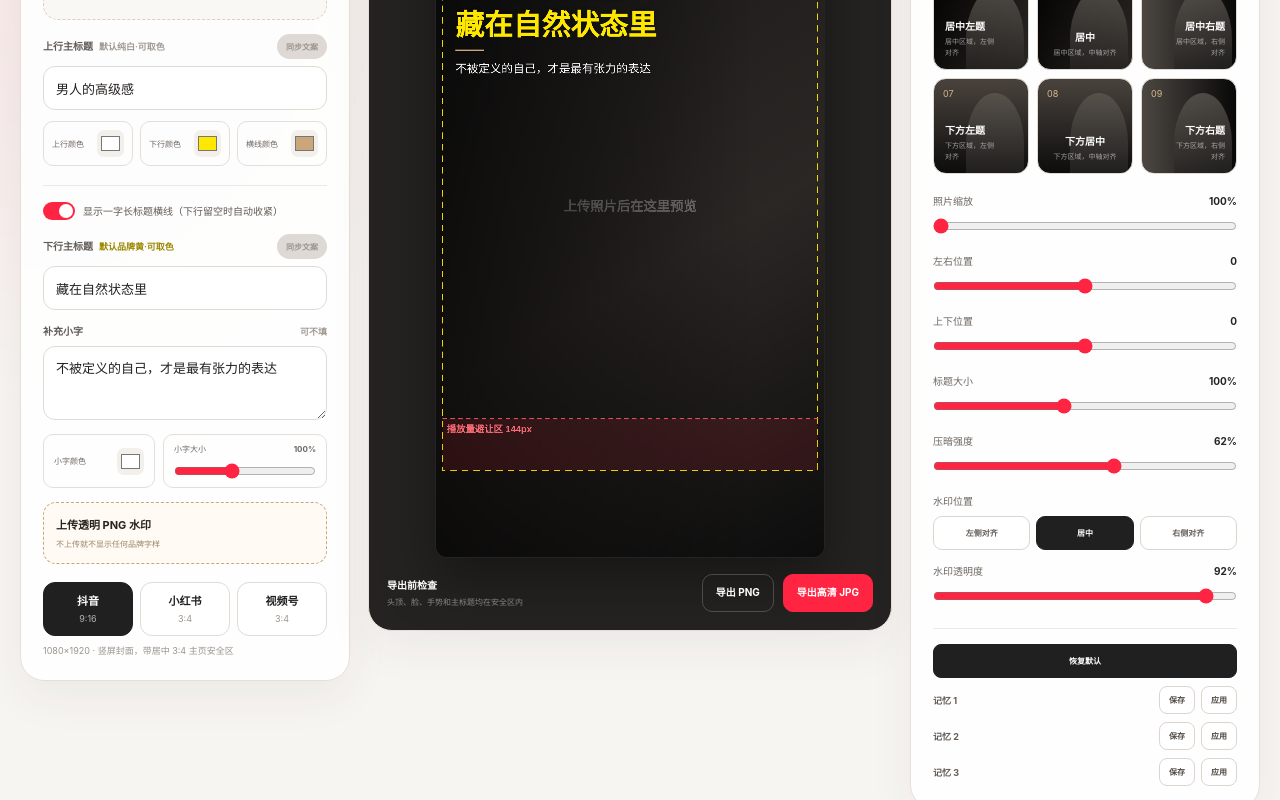
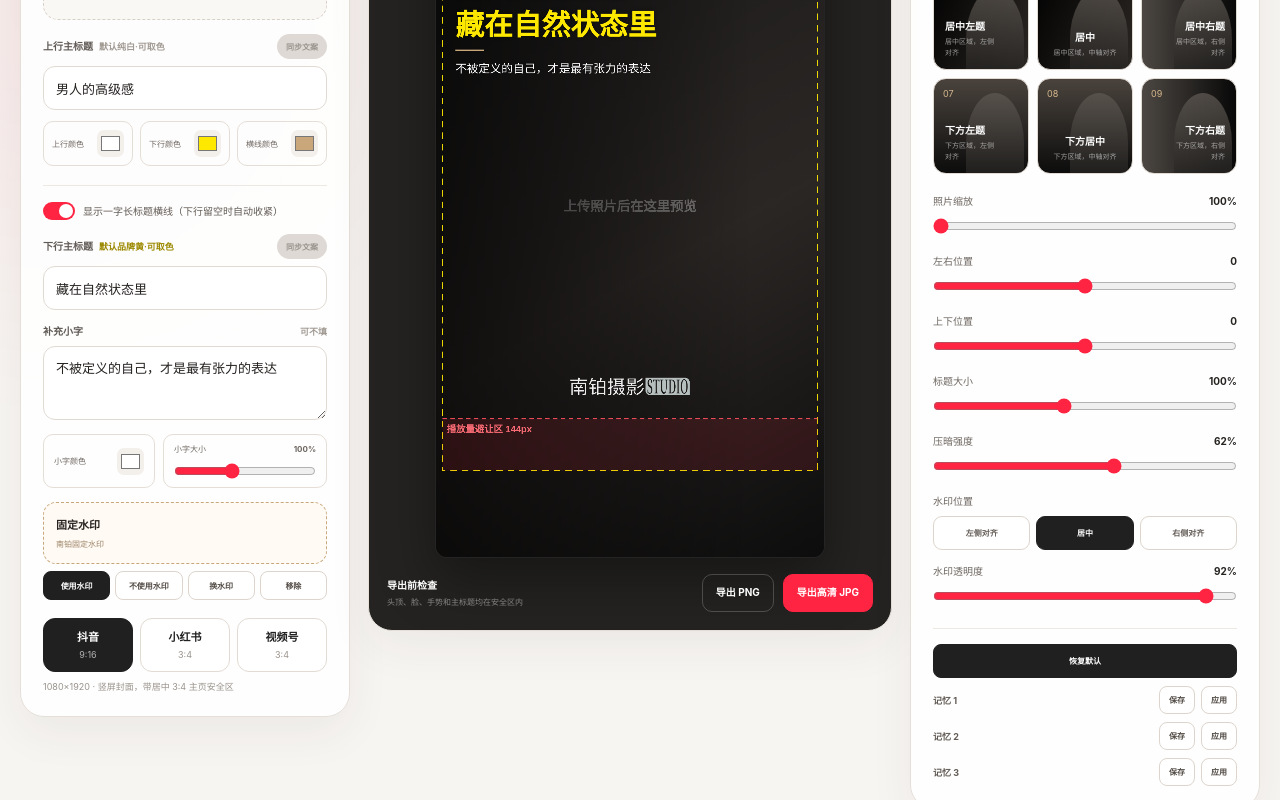
Before and after one commit to wdmm630202/nbo-cover-copy, a Next.js app: page /cover in a window 1280 px wide. Shown: the part 487-1287 px from the top of the page. Built offline with nearby package versions, Linux system fonts and the light colour scheme.

Commit message:
feat: add fixed Nanbo watermark controls

```diff
--- a/app/cover/CoverStudio.tsx
+++ b/app/cover/CoverStudio.tsx
@@ -49,6 +49,7 @@ type StudioSettings = {
   watermarkScale: number;
   watermarkAlign: "left" | "center" | "right";
   watermarkOpacity: number;
+  watermarkEnabled: boolean;
 };
 
 const STORAGE_KEY = "nbo-cover-studio-settings-v1";
@@ -75,6 +76,7 @@ const DEFAULT_SETTINGS: StudioSettings = {
   watermarkScale: 100,
   watermarkAlign: "center",
   watermarkOpacity: 92,
+  watermarkEnabled: true,
 };
 
 function normalizeTemplateId(value: unknown): CoverTemplate["id"] {
@@ -484,11 +486,13 @@ export default function CoverStudio() {
   const canvasRef = useRef<HTMLCanvasElement>(null);
   const fileInputRef = useRef<HTMLInputElement>(null);
   const watermarkInputRef = useRef<HTMLInputElement>(null);
+  const defaultWatermarkRef = useRef<HTMLImageElement | null>(null);
   const [settings, setSettings] = useState<StudioSettings>(DEFAULT_SETTINGS);
   const [image, setImage] = useState<HTMLImageElement | null>(null);
   const [fileName, setFileName] = useState("");
   const [watermark, setWatermark] = useState<HTMLImageElement | null>(null);
   const [watermarkName, setWatermarkName] = useState("");
+  const [watermarkKind, setWatermarkKind] = useState<"default" | "custom">("default");
   const [dragging, setDragging] = useState(false);
   const [notice, setNotice] = useState("上传照片后即可制作");
   const [syncedCopy, setSyncedCopy] = useState<CoverCopySync | null>(null);
@@ -574,8 +578,19 @@ export default function CoverStudio() {
   }, []);
 
   useEffect(() => {
+    const defaultWatermark = new Image();
+    defaultWatermark.onload = () => {
+      defaultWatermarkRef.current = defaultWatermark;
+      setWatermark((current) => current ?? defaultWatermark);
+      setWatermarkName((current) => current || "南铂固定水印");
+    };
+    defaultWatermark.onerror = () => setNotice("固定水印暂时无法读取，请刷新页面");
+    defaultWatermark.src = "/nanbo-default-watermark.png";
+  }, []);
+
+  useEffect(() => {
     if (canvasRef.current) {
-      drawCover(canvasRef.current, image, watermark, settings, preset, true);
+      drawCover(canvasRef.current, image, settings.watermarkEnabled ? watermark : null, settings, preset, true);
     }
   }, [image, preset, settings, watermark]);
 
@@ -717,6 +732,8 @@ export default function CoverStudio() {
     nextWatermark.onload = () => {
       setWatermark(nextWatermark);
       setWatermarkName(file.name);
+      setWatermarkKind("custom");
+      updateSetting("watermarkEnabled", true);
       setNotice("透明水印已加入，导出时会保留");
       URL.revokeObjectURL(url);
     };
@@ -734,7 +751,7 @@ export default function CoverStudio() {
     }
 
     const exportCanvas = document.createElement("canvas");
-    drawCover(exportCanvas, image, watermark, settings, preset, false);
+    drawCover(exportCanvas, image, settings.watermarkEnabled ? watermark : null, settings, preset, false);
     exportCanvas.toBlob(
       (blob) => {
         if (!blob) {
@@ -886,23 +903,22 @@ export default function CoverStudio() {
                 event.target.value = "";
               }}
             />
-            <button type="button" onClick={() => watermarkInputRef.current?.click()}>
-              <b>{watermark ? "更换透明水印" : "上传透明 PNG 水印"}</b>
-              <span>{watermarkName || "不上传就不显示任何品牌字样"}</span>
+            <button type="button" onClick={() => updateSetting("watermarkEnabled", true)}>
+              <b>固定水印</b>
+              <span>{watermarkName || "南铂固定水印"}</span>
             </button>
-            {watermark && (
-              <button
-                type="button"
-                className="studio-watermark-remove"
-                onClick={() => {
-                  setWatermark(null);
-                  setWatermarkName("");
-                  setNotice("水印已移除");
-                }}
-              >
-                移除
-              </button>
-            )}
+            <div className="studio-watermark-actions">
+              <button type="button" className={settings.watermarkEnabled ? "is-active" : ""} onClick={() => updateSetting("watermarkEnabled", true)}>使用水印</button>
+              <button type="button" className={!settings.watermarkEnabled ? "is-active" : ""} onClick={() => updateSetting("watermarkEnabled", false)}>不使用水印</button>
+              <button type="button" onClick={() => watermarkInputRef.current?.click()}>换水印</button>
+              <button type="button" onClick={() => {
+                setWatermark(defaultWatermarkRef.current);
+                setWatermarkName("南铂固定水印");
+                setWatermarkKind("default");
+                updateSetting("watermarkEnabled", true);
+                setNotice(watermarkKind === "custom" ? "临时水印已移除，已恢复南铂固定水印" : "已使用南铂固定水印");
+              }}>移除</button>
+            </div>
           </div>
 
           <div className="studio-platforms" aria-label="选择发布平台">
--- a/app/globals.css
+++ b/app/globals.css
@@ -470,7 +470,9 @@ body {
 
 .studio-watermark-box b { font-size: 11px; }
 .studio-watermark-box span { max-width: 100%; overflow: hidden; color: #9b8367; font-size: 8px; text-overflow: ellipsis; white-space: nowrap; }
-.studio-watermark-remove { position: absolute; right: 9px; top: 18px; border: 0; background: transparent; color: #ff2442; font-size: 9px; font-weight: 750; cursor: pointer; }
+.studio-watermark-actions { margin-top: 7px; display: grid; grid-template-columns: repeat(4, minmax(0, 1fr)); gap: 5px; }
+.studio-watermark-actions button { min-width: 0; min-height: 29px; padding: 0 3px; border: 1px solid #ddd5cd; border-radius: 8px; background: #fff; color: #514a44; font-size: 8px; font-weight: 750; cursor: pointer; }
+.studio-watermark-actions button.is-active { border-color: #202020; background: #202020; color: #fff; }
 
 .studio-color-row { margin-top: 11px; display: grid; grid-template-columns: repeat(3, 1fr); gap: 7px; }
 .studio-color-row label { min-width: 0; padding: 8px; display: flex; align-items: center; justify-content: space-between; gap: 5px; border: 1px solid #e5ded7; border-radius: 10px; color: #6e6761; font-size: 8px; }
```
Also changed, not shown: public/nanbo-default-watermark.png (added), 4 other files (tests, documents, lock files or other folders).
